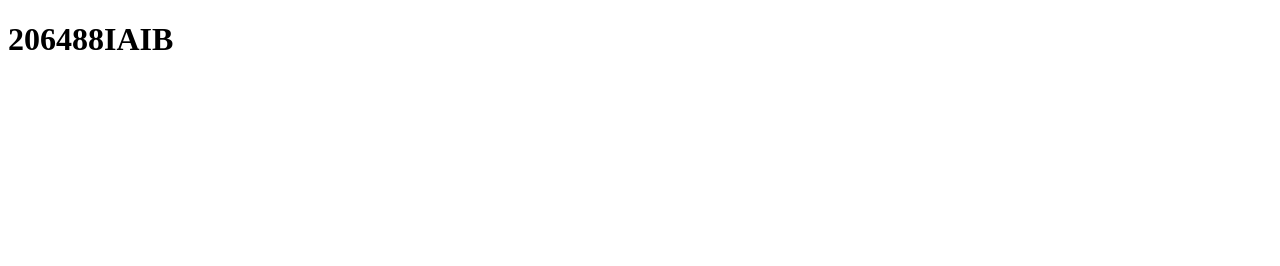
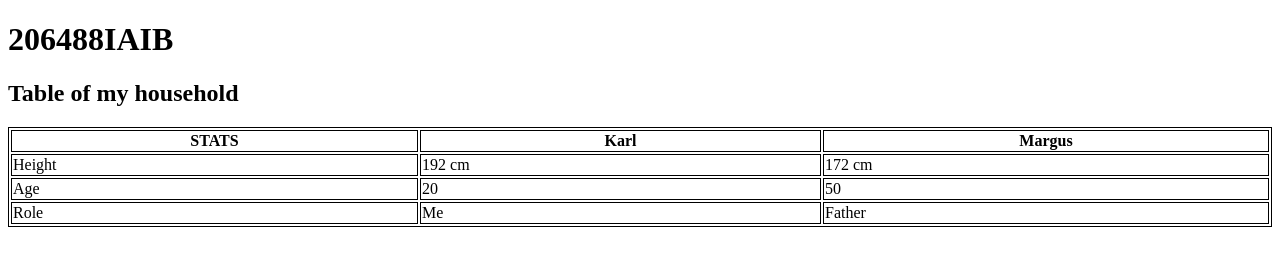
Before and after one commit to karpet21/karpet21.github.io, a plain HTML site: page index.html in a window 1280 px wide. Drawn offline with Linux system fonts and the light colour scheme.

Commit message:
Update index.html

```diff
--- a/index.html
+++ b/index.html
@@ -4,3 +4,42 @@
 <h1>206488IAIB</h1>
 </body>
 </html>
+
+
+
+<!DOCTYPE html>
+<html>
+<style>
+table, th, td {
+  border:1px solid black;
+}
+</style>
+<body>
+
+<h2>Table of my household</h2>
+
+<table style="width:100%">
+  <tr>
+    <th>STATS</th>
+    <th>Karl</th>
+    <th>Margus</th>
+  </tr>
+  <tr>
+    <td>Height</td>
+    <td>192 cm</td>
+    <td>172 cm</td>
+  </tr>
+  <tr>
+    <td>Age</td>
+    <td>20</td>
+    <td>50</td>
+  </tr>
+  <tr>
+    <td>Role</td>
+    <td>Me</td>
+    <td>Father</td>
+  </tr>
+</table>
+
+</body>
+</html>
```
